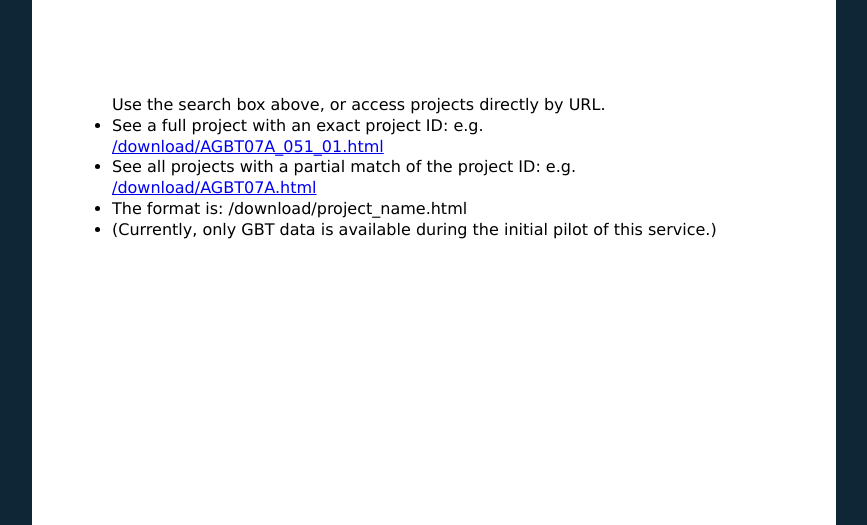
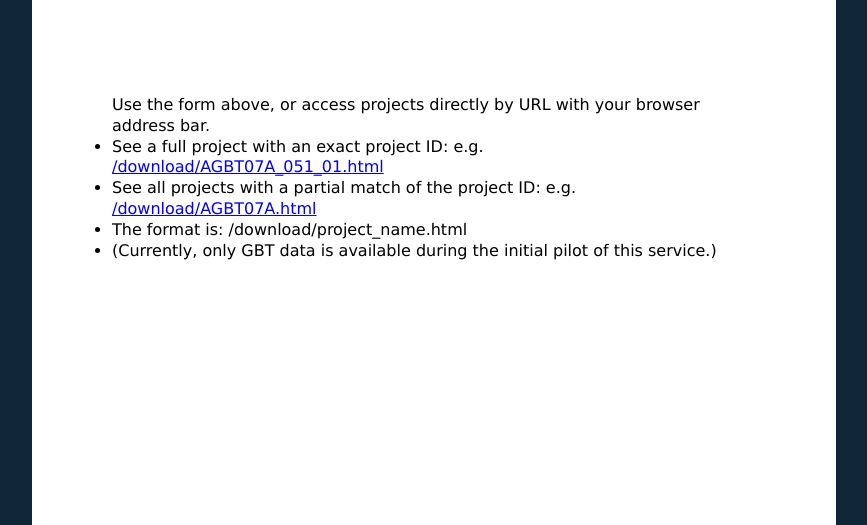
Before and after one commit to rduplain/archive, a plain HTML site: page templates/index.html in a window 1280 px wide. Shown: the part 275-800 px from the top of the page, without its empty margins (206-1073 px from the left). Drawn offline with Linux system fonts and the light colour scheme.

Commit message:
Adjusted wording on front page.

```diff
--- a/templates/index.html
+++ b/templates/index.html
@@ -81,7 +81,8 @@
     </div>
     <div class="section-spacer">&nbsp;</div>
     <div class="instructions">
-    <ul>Use the search box above, or access projects directly by URL.
+    <ul>Use the form above, or access projects directly by URL with your
+    browser address bar.
       <li>See a full project with an exact project ID:
       e.g. <a href="/download/AGBT07A_051_01.html">/download/AGBT07A_051_01.html</a>
       </li>
```
